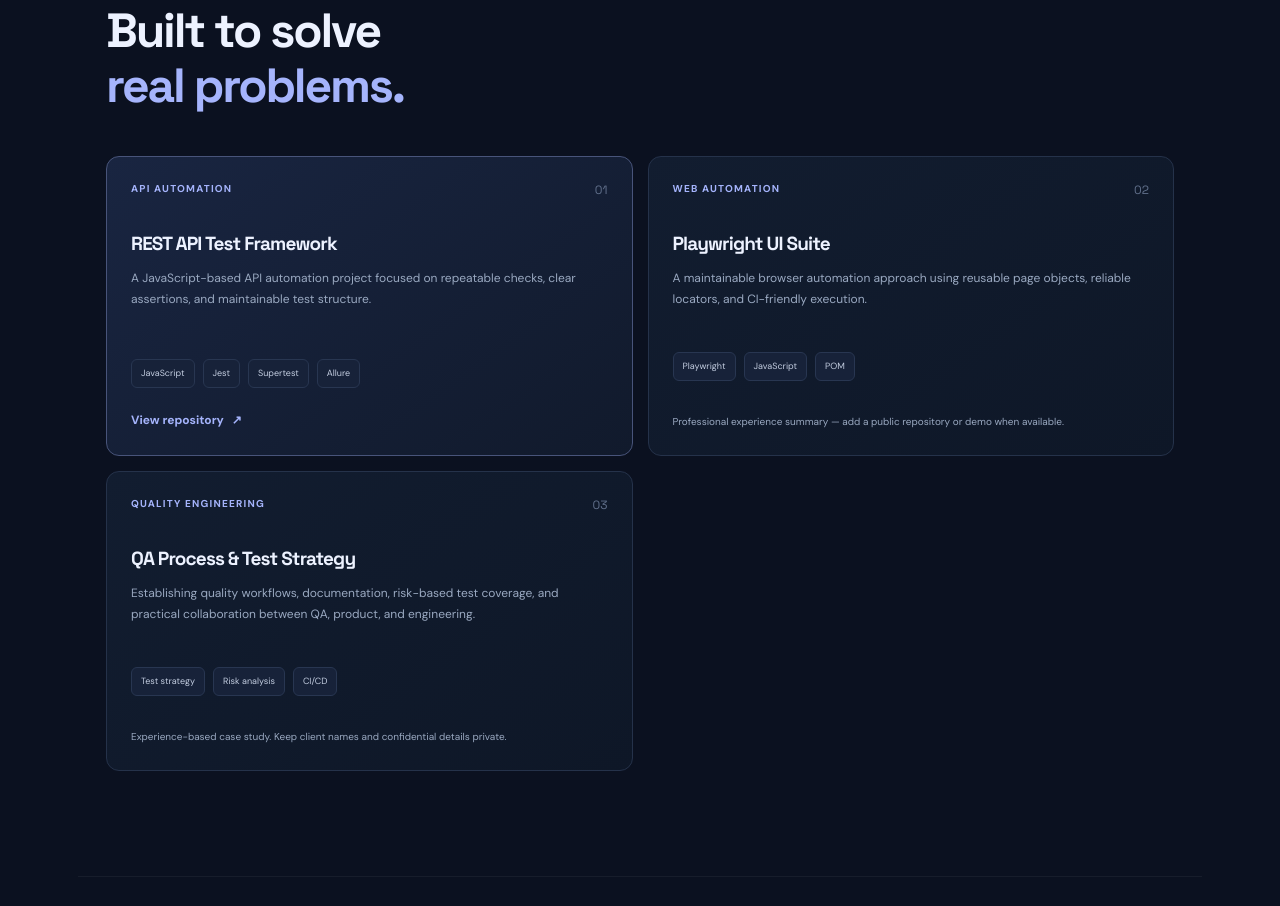
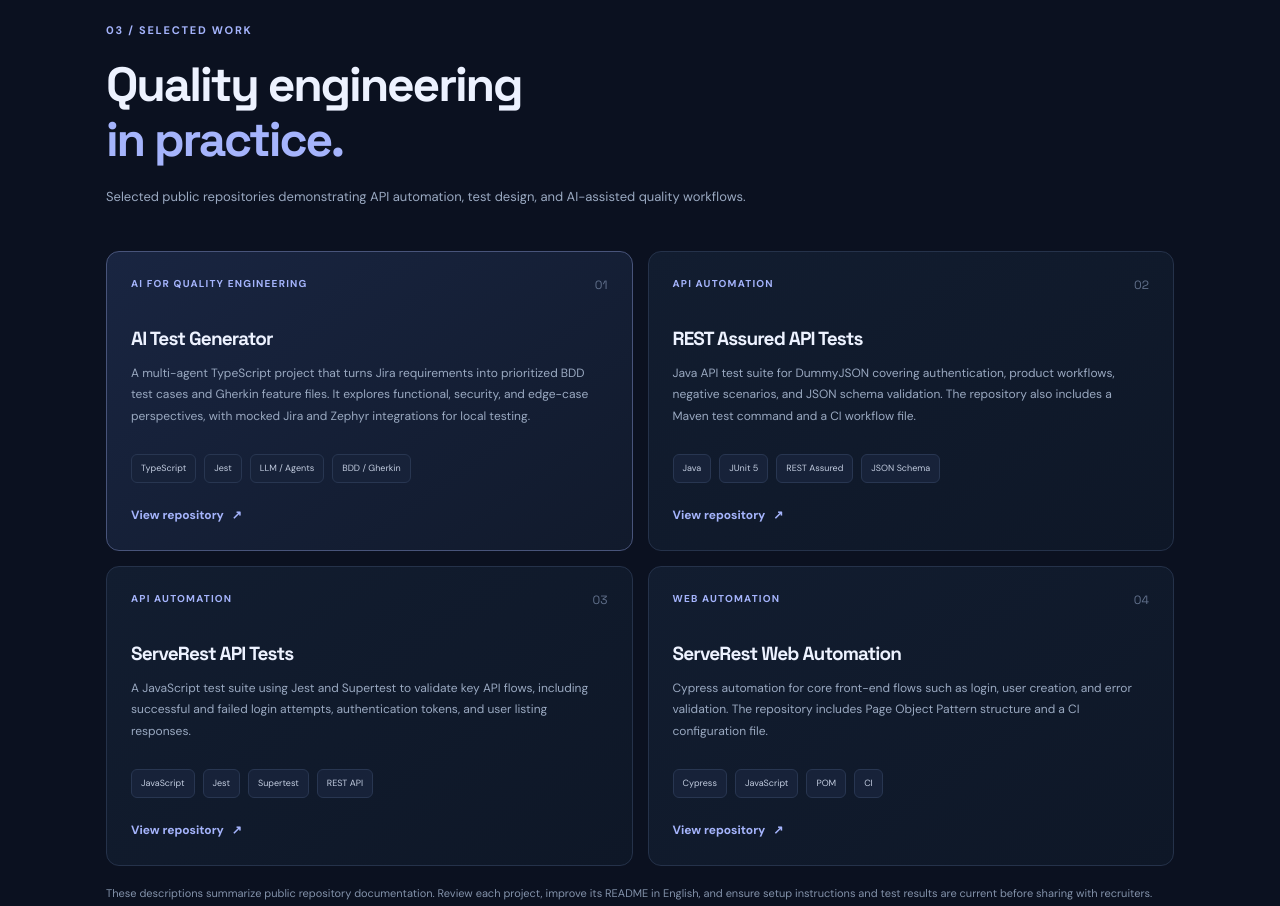
Before and after one commit to fabriciosantoss/fabriciosantoss.github.io, a plain HTML site: page index.html in a window 1280 px wide. Shown: the part 2317-3223 px from the top of the page. Drawn offline with Linux system fonts and the light colour scheme.

Commit message:
editing the expiriences

```diff
--- a/index.html
+++ b/index.html
@@ -67,9 +67,9 @@
     <section class="section content-section" id="about">
       <div class="section-heading"><p class="eyebrow">01 / ABOUT</p><h2>Quality is more than<br><span>finding bugs.</span></h2></div>
       <div class="about-copy">
-        <p class="lead">I'm a QA Engineer with 10+ years of experience helping software teams deliver dependable products.</p>
-        <p>My work spans manual and automated testing across web, API, and mobile applications. I enjoy creating maintainable automation frameworks, improving feedback loops, and collaborating with developers and product teams to identify risk early.</p>
-        <p>I bring a practical, risk-based approach to quality: automate where it creates value, investigate root causes, and keep test suites useful, fast, and trustworthy.</p>
+        <p class="lead">I'm a QA Engineer with 10 years of experience across manual testing and test automation, focused on helping teams release dependable software.</p>
+        <p>My experience spans web, API, and mobile testing, including building automation suites, improving test processes, integrating reports, and supporting release-readiness decisions.</p>
+        <p>I take a practical, risk-based approach: choose the right test layer, investigate root causes, and collaborate with engineering and product teams to make quality a shared responsibility.</p>
         <div class="value-tags"><span>Risk-based testing</span><span>Shift-left quality</span><span>Team collaboration</span><span>Continuous improvement</span></div>
       </div>
     </section>
@@ -86,30 +86,39 @@
     </section>
 
     <section class="section projects-section" id="projects">
-      <div class="section-heading"><p class="eyebrow">03 / SELECTED WORK</p><h2>Built to solve<br><span>real problems.</span></h2></div>
+      <div class="section-heading"><p class="eyebrow">03 / SELECTED WORK</p><h2>Quality engineering<br><span>in practice.</span></h2></div>
+      <p class="section-intro">Selected public repositories demonstrating API automation, test design, and AI-assisted quality workflows.</p>
       <div class="project-grid">
         <article class="project-card project-featured">
-          <div class="project-top"><span class="project-type">API AUTOMATION</span><span class="project-number">01</span></div>
-          <h3>REST API Test Framework</h3>
-          <p>A JavaScript-based API automation project focused on repeatable checks, clear assertions, and maintainable test structure.</p>
-          <div class="project-tags"><span>JavaScript</span><span>Jest</span><span>Supertest</span><span>Allure</span></div>
+          <div class="project-top"><span class="project-type">AI FOR QUALITY ENGINEERING</span><span class="project-number">01</span></div>
+          <h3>AI Test Generator</h3>
+          <p>A multi-agent TypeScript project that turns Jira requirements into prioritized BDD test cases and Gherkin feature files. It explores functional, security, and edge-case perspectives, with mocked Jira and Zephyr integrations for local testing.</p>
+          <div class="project-tags"><span>TypeScript</span><span>Jest</span><span>LLM / Agents</span><span>BDD / Gherkin</span></div>
+          <a class="text-link" href="https://github.com/fabriciosantoss/AI-Test-Generator" target="_blank" rel="noreferrer">View repository <span>↗</span></a>
+        </article>
+        <article class="project-card">
+          <div class="project-top"><span class="project-type">API AUTOMATION</span><span class="project-number">02</span></div>
+          <h3>REST Assured API Tests</h3>
+          <p>Java API test suite for DummyJSON covering authentication, product workflows, negative scenarios, and JSON schema validation. The repository also includes a Maven test command and a CI workflow file.</p>
+          <div class="project-tags"><span>Java</span><span>JUnit 5</span><span>REST Assured</span><span>JSON Schema</span></div>
+          <a class="text-link" href="https://github.com/fabriciosantoss/Rest_Assured_Tests" target="_blank" rel="noreferrer">View repository <span>↗</span></a>
+        </article>
+        <article class="project-card">
+          <div class="project-top"><span class="project-type">API AUTOMATION</span><span class="project-number">03</span></div>
+          <h3>ServeRest API Tests</h3>
+          <p>A JavaScript test suite using Jest and Supertest to validate key API flows, including successful and failed login attempts, authentication tokens, and user listing responses.</p>
+          <div class="project-tags"><span>JavaScript</span><span>Jest</span><span>Supertest</span><span>REST API</span></div>
+          <a class="text-link" href="https://github.com/fabriciosantoss/ServerTestAPI" target="_blank" rel="noreferrer">View repository <span>↗</span></a>
+        </article>
+        <article class="project-card">
+          <div class="project-top"><span class="project-type">WEB AUTOMATION</span><span class="project-number">04</span></div>
+          <h3>ServeRest Web Automation</h3>
+          <p>Cypress automation for core front-end flows such as login, user creation, and error validation. The repository includes Page Object Pattern structure and a CI configuration file.</p>
+          <div class="project-tags"><span>Cypress</span><span>JavaScript</span><span>POM</span><span>CI</span></div>
           <a class="text-link" href="https://github.com/fabriciosantoss/serverRest" target="_blank" rel="noreferrer">View repository <span>↗</span></a>
         </article>
-        <article class="project-card">
-          <div class="project-top"><span class="project-type">WEB AUTOMATION</span><span class="project-number">02</span></div>
-          <h3>Playwright UI Suite</h3>
-          <p>A maintainable browser automation approach using reusable page objects, reliable locators, and CI-friendly execution.</p>
-          <div class="project-tags"><span>Playwright</span><span>JavaScript</span><span>POM</span></div>
-          <p class="project-disclaimer">Professional experience summary — add a public repository or demo when available.</p>
-        </article>
-        <article class="project-card">
-          <div class="project-top"><span class="project-type">QUALITY ENGINEERING</span><span class="project-number">03</span></div>
-          <h3>QA Process & Test Strategy</h3>
-          <p>Establishing quality workflows, documentation, risk-based test coverage, and practical collaboration between QA, product, and engineering.</p>
-          <div class="project-tags"><span>Test strategy</span><span>Risk analysis</span><span>CI/CD</span></div>
-          <p class="project-disclaimer">Experience-based case study. Keep client names and confidential details private.</p>
-        </article>
       </div>
+      <p class="note">These descriptions summarize public repository documentation. Review each project, improve its README in English, and ensure setup instructions and test results are current before sharing with recruiters.</p>
     </section>
 
     <section class="section experience-section" id="experience">
```
Also changed, not shown: styles.css, 1 other file.
